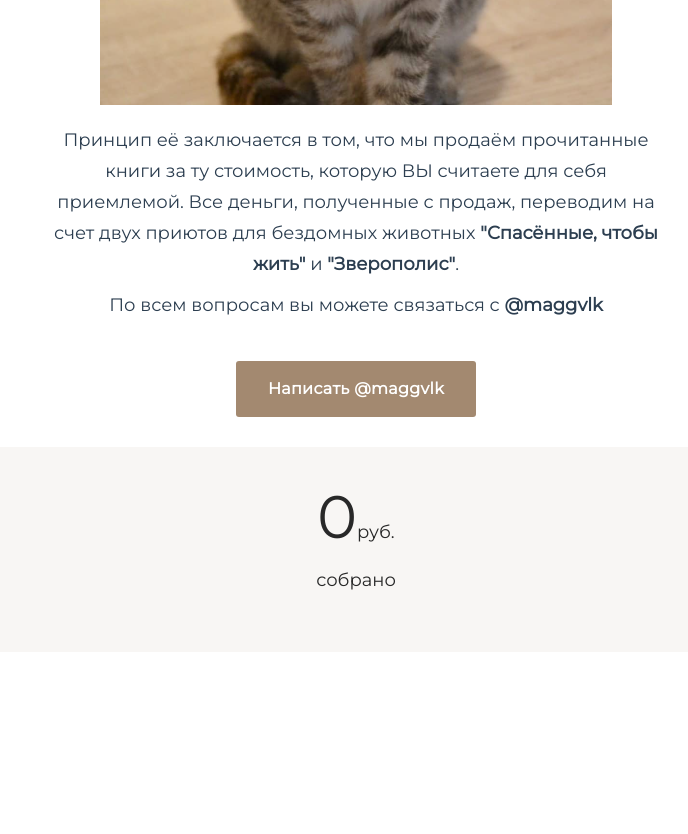
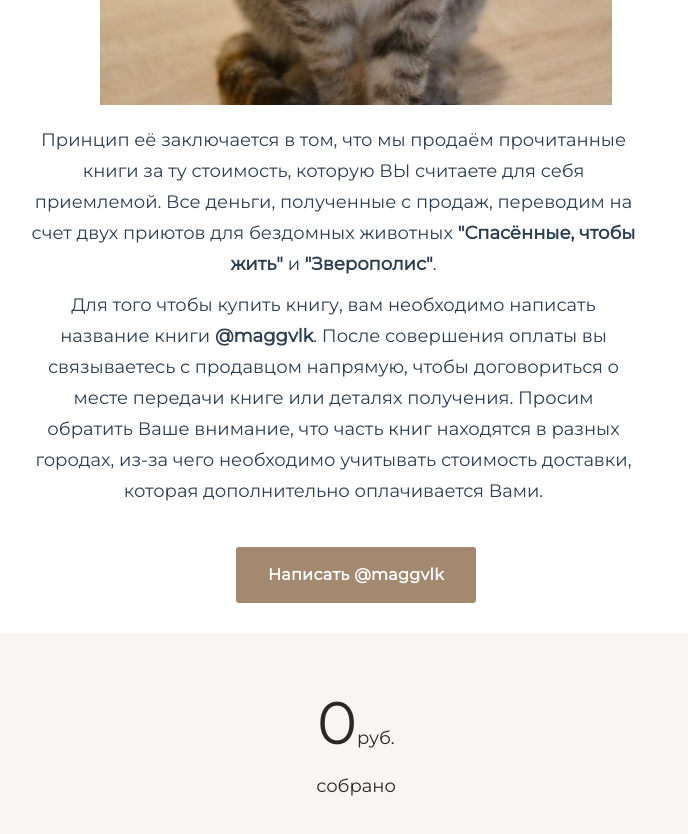
Before and after one commit to dxvladislavvolkov/bookcharity, a Vue app: page / in a window 1280 px wide. Shown: the part 1300-2134 px from the top of the page, without its empty margins (284-972 px from the left). Before the commit the page ends 1952 px from the top, so only its background shows below. Built offline with nearby package versions, Linux system fonts and the light colour scheme; no server answers.

Commit message:
update text

```diff
--- a/src/components/CharityRule.vue
+++ b/src/components/CharityRule.vue
@@ -8,7 +8,7 @@
           <div class="text">
               <div>
                 <p>Принцип её заключается в том, что мы продаём прочитанные книги за ту стоимость, которую ВЫ считаете для себя приемлемой. Все деньги, полученные с продаж, переводим на счет двух приютов для бездомных животных <b class="link" @click="onClick('https://vk.com/saved_to_live')">"Спасённые, чтобы жить"</b> и <b class="link" @click="onClick('https://vk.com/club189884687')">"Зверополис"</b>.</p>
-                <p>По всем вопросам вы можете связаться с <b class="link" @click="onClick('https://www.instagram.com/maggvlk/')">@maggvlk</b></p>
+                <p>Для того чтобы купить книгу, вам необходимо написать название книги <b class="link" @click="onClick('https://www.instagram.com/maggvlk/')">@maggvlk</b>. После совершения оплаты вы связываетесь с продавцом напрямую, чтобы договориться о месте передачи книге или деталях получения. Просим обратить Ваше внимание, что часть книг находятся в разных городах, из-за чего необходимо учитывать стоимость доставки, которая дополнительно оплачивается Вами.</p>
               </div>
               <button type="button" class="btn btn-secondary" @click="onClick('https://www.instagram.com/maggvlk/')">Написать @maggvlk</button>
           </div>
@@ -38,9 +38,6 @@ export default {
     flex-wrap: wrap;
     flex-direction: row;
 }
-p {
-    width: 450px;
-}
 h2 {
     font-family: Montserrat;
     font-size: 40px;
@@ -68,7 +65,7 @@ h2 {
 }
 
 .text div {
-    max-width: 610px;
+    max-width: 655px;
 }
 .btn {
     width: 240px;
@@ -94,7 +91,7 @@ h2 {
         width: 550px;
     }
 }
-@media only screen and (max-width: 1283px) {
+@media only screen and (max-width: 1400px) {
     p {
         max-width: 610px;
         text-align: center;
--- a/src/components/Result.vue
+++ b/src/components/Result.vue
@@ -26,9 +26,6 @@ export default {
     margin-top: 30px;
 }
 
-.result-container div {
-    margin-bottom: 20px;
-}
 .text {
     font-family: Montserrat;
     font-style: normal;
```
